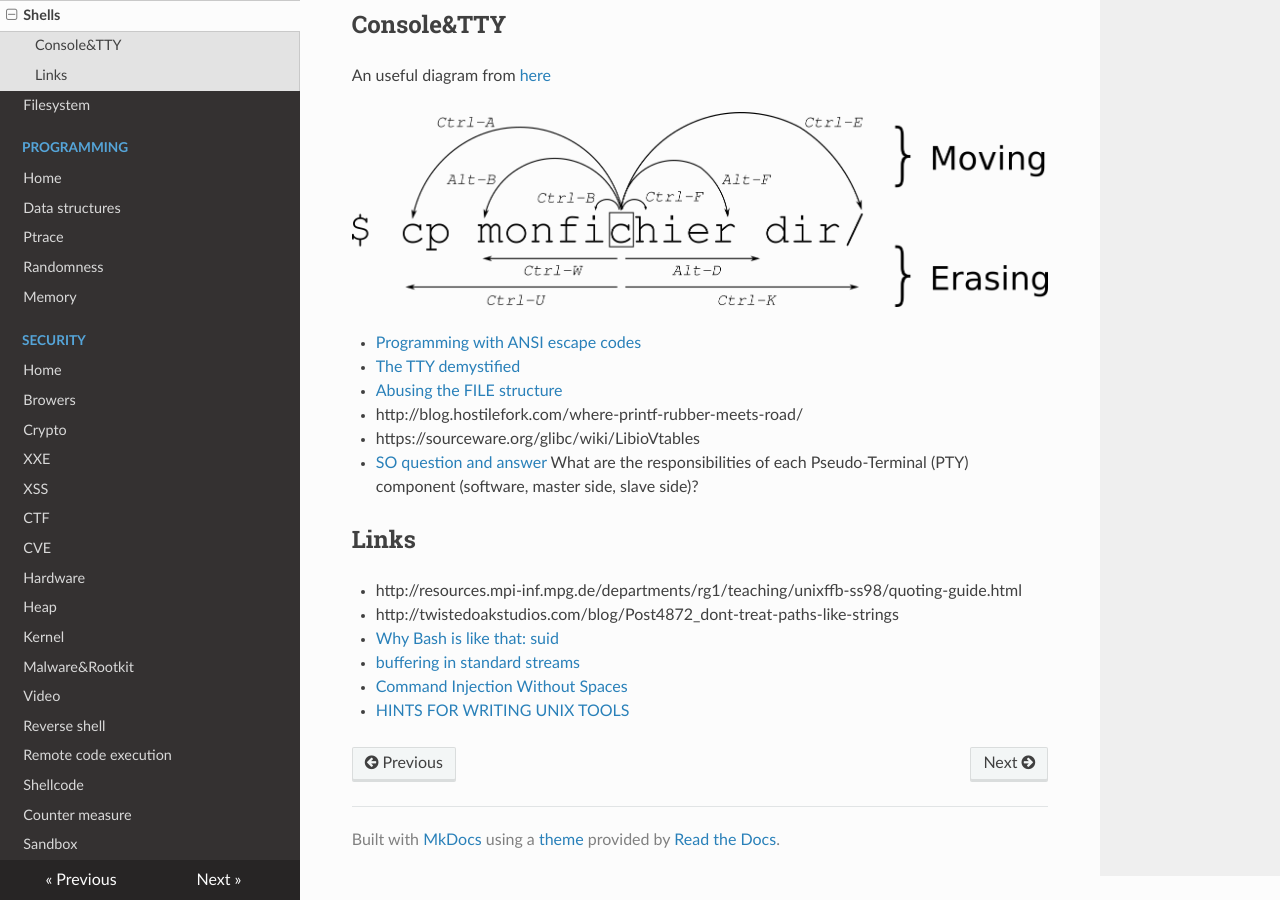
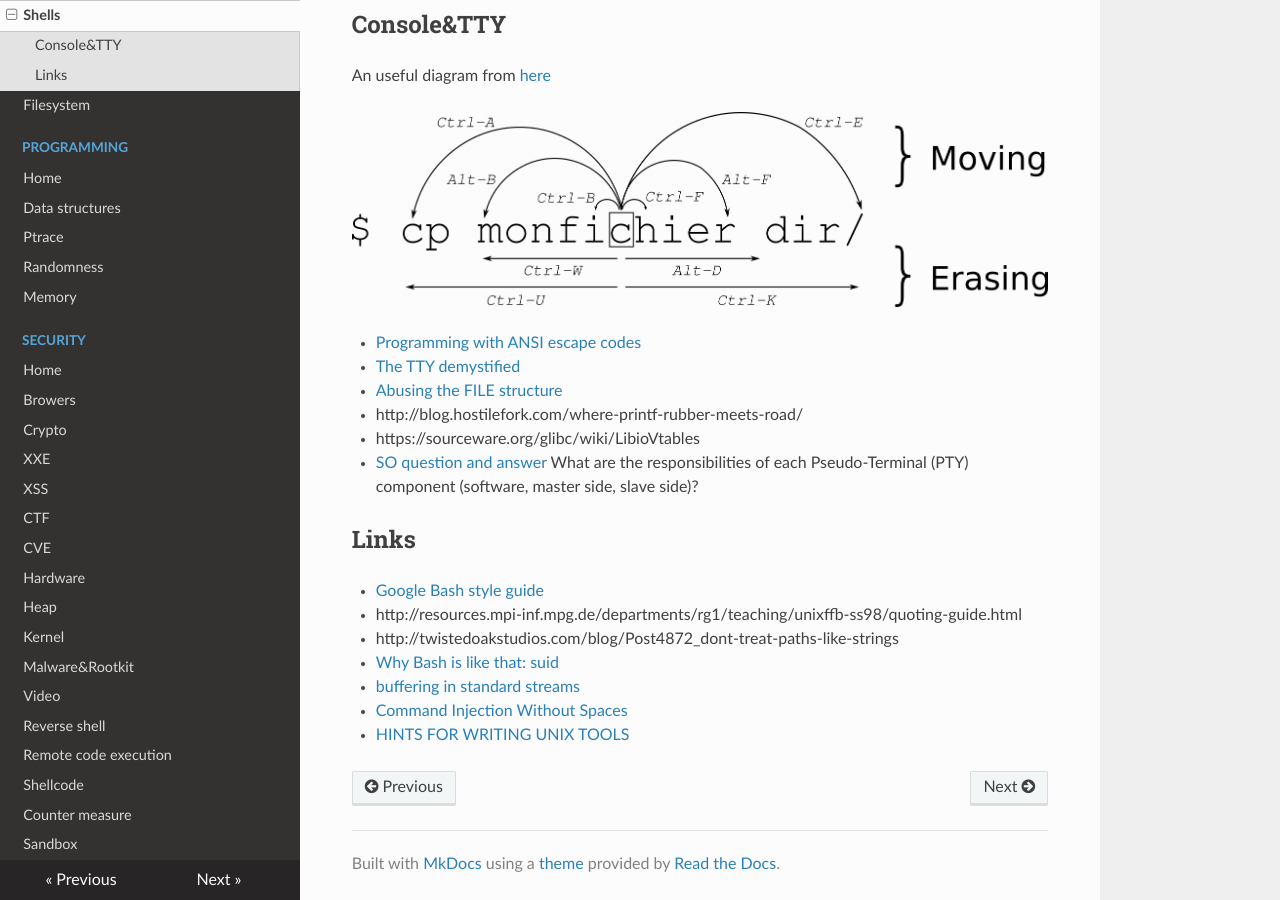
Before and after one commit to gipi/low-level, an MkDocs documentation site: the page built from docs/shell.md, in a window 1280 px wide and 900 px high, scrolled down 570 px. Built offline with MkDocs 1.6.1, drawn with Linux system fonts in a browser that asks for light colours; nearby versions of some CDN libraries; old or Windows-style settings are respelled for this version of MkDocs.

Commit message:
Update shell.md

```diff
--- a/docs/shell.md
+++ b/docs/shell.md
@@ -33,6 +33,7 @@ An useful diagram from [here](https://clementc.github.io/blog/2018/01/25/moving_
 
 ## Links
 
+ - [Google Bash style guide](https://google.github.io/styleguide/shell.xml)
  - http://resources.mpi-inf.mpg.de/departments/rg1/teaching/unixffb-ss98/quoting-guide.html
  - http://twistedoakstudios.com/blog/Post4872_dont-treat-paths-like-strings
  - [Why Bash is like that: suid](http://www.vidarholen.net/contents/blog/?p=30)
```
